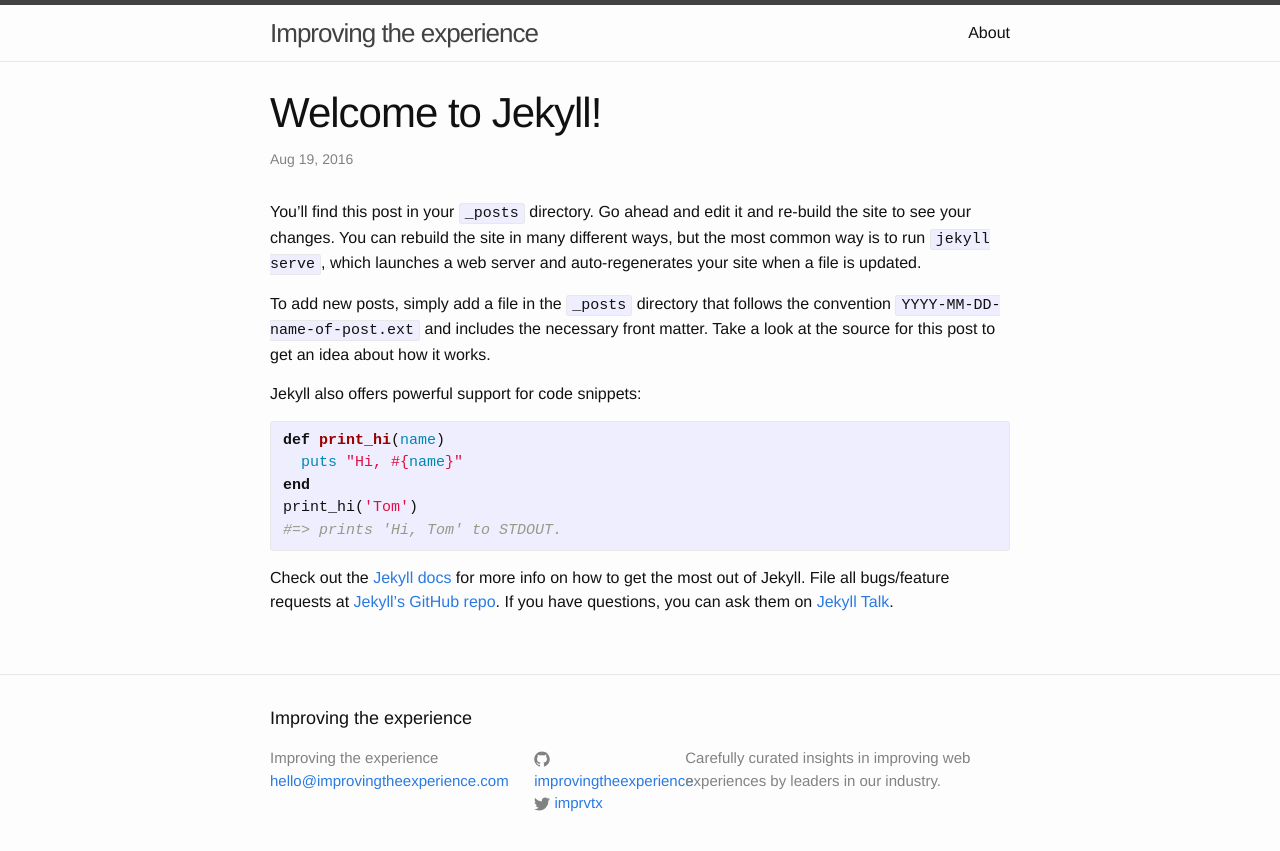
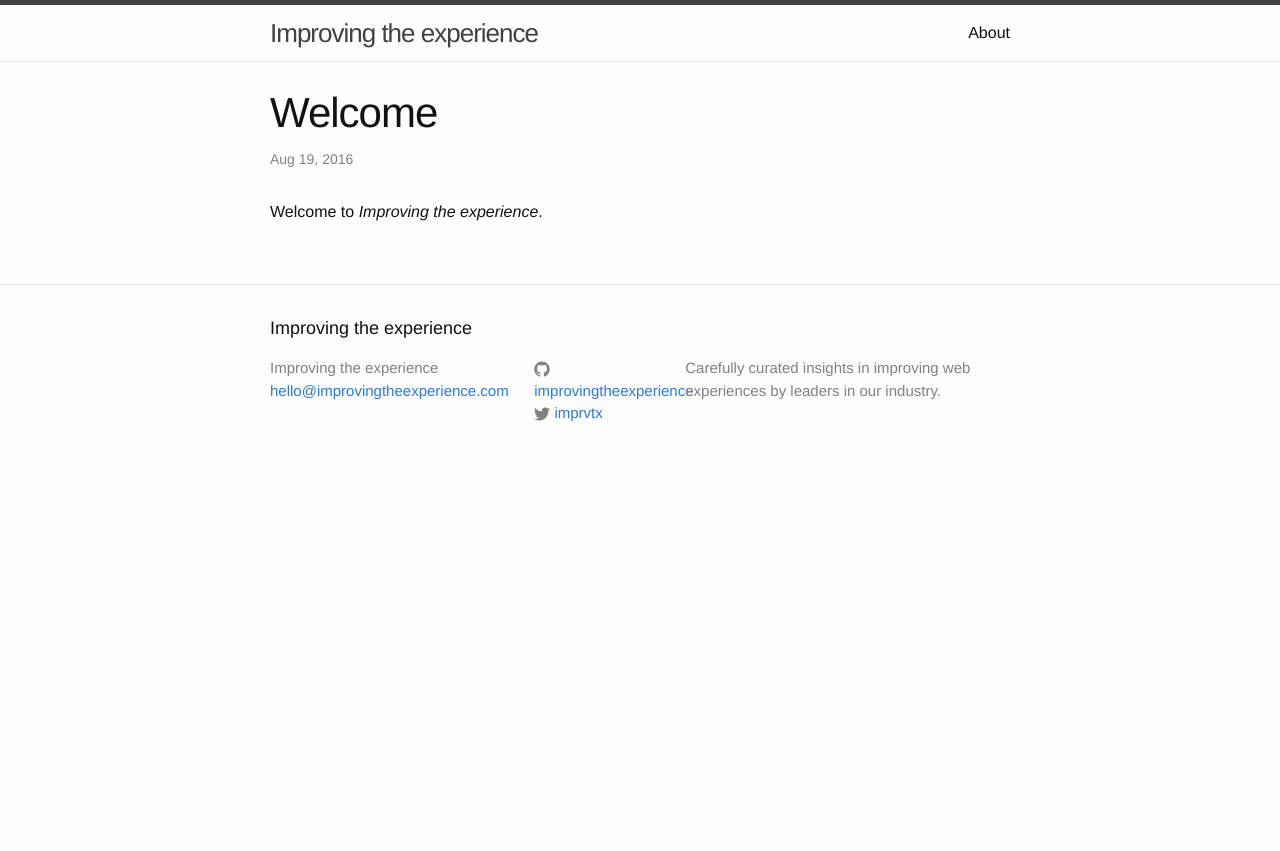
Before and after one commit to improvingtheexperience/improvingtheexperience.github.io, a Jekyll site: the page built from _posts/2016-08-19-welcome.markdown, in a window 1280 px wide. Shown: the top 851 px of the page. Built offline with Jekyll 4.4.1, drawn with Linux system fonts in a browser that asks for light colours.

Commit message:
Updated Welcome

```diff
--- a/_posts/2016-08-19-welcome.markdown
+++ b/_posts/2016-08-19-welcome.markdown
@@ -1,28 +1,10 @@
 ---
-title: Welcome to Jekyll!
-date: 2016-08-19 20:38:26 Z
+title: Welcome
+date: 2016-08-19 20:38:00 Z
 categories:
 - jekyll
 - update
 layout: post
 ---
 
-You’ll find this post in your `_posts` directory. Go ahead and edit it and re-build the site to see your changes. You can rebuild the site in many different ways, but the most common way is to run `jekyll serve`, which launches a web server and auto-regenerates your site when a file is updated.
-
-To add new posts, simply add a file in the `_posts` directory that follows the convention `YYYY-MM-DD-name-of-post.ext` and includes the necessary front matter. Take a look at the source for this post to get an idea about how it works.
-
-Jekyll also offers powerful support for code snippets:
-
-{% highlight ruby %}
-def print_hi(name)
-  puts "Hi, #{name}"
-end
-print_hi('Tom')
-#=> prints 'Hi, Tom' to STDOUT.
-{% endhighlight %}
-
-Check out the [Jekyll docs][jekyll-docs] for more info on how to get the most out of Jekyll. File all bugs/feature requests at [Jekyll’s GitHub repo][jekyll-gh]. If you have questions, you can ask them on [Jekyll Talk][jekyll-talk].
-
-[jekyll-docs]: http://jekyllrb.com/docs/home
-[jekyll-gh]:   https://github.com/jekyll/jekyll
-[jekyll-talk]: https://talk.jekyllrb.com/
+Welcome to *Improving the experience*.
```
